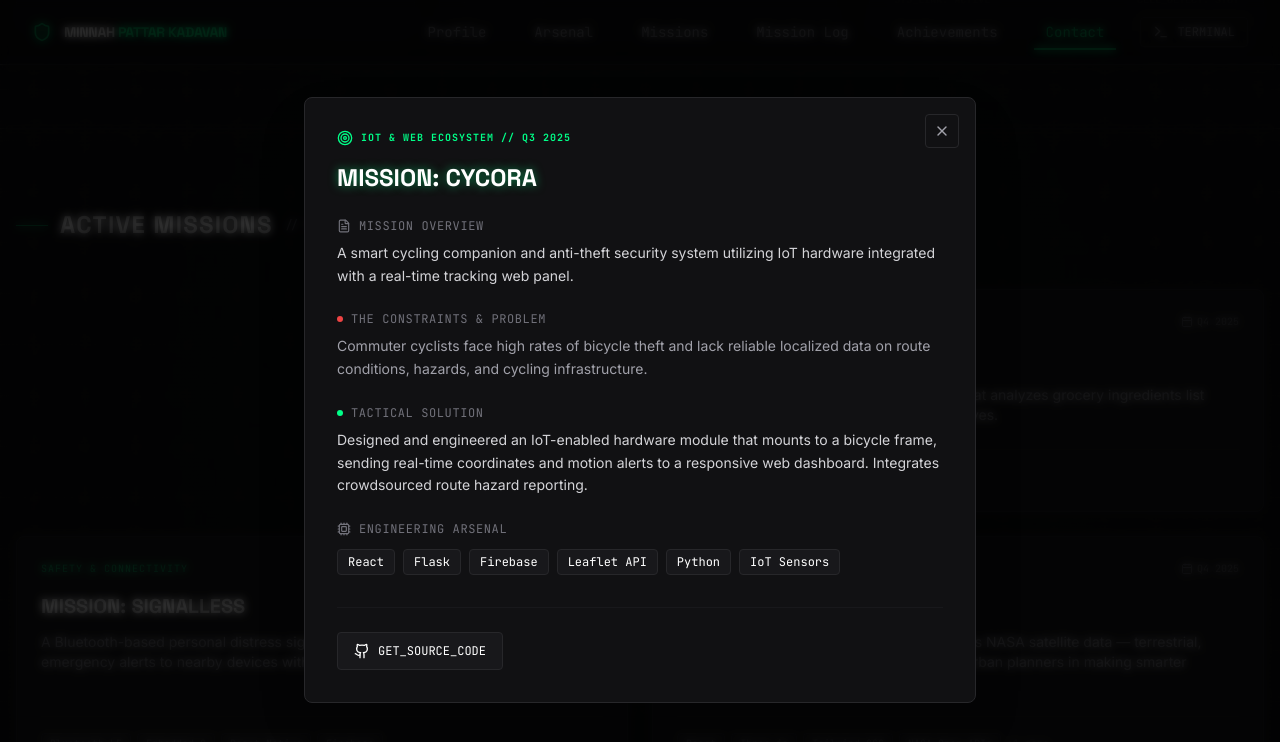
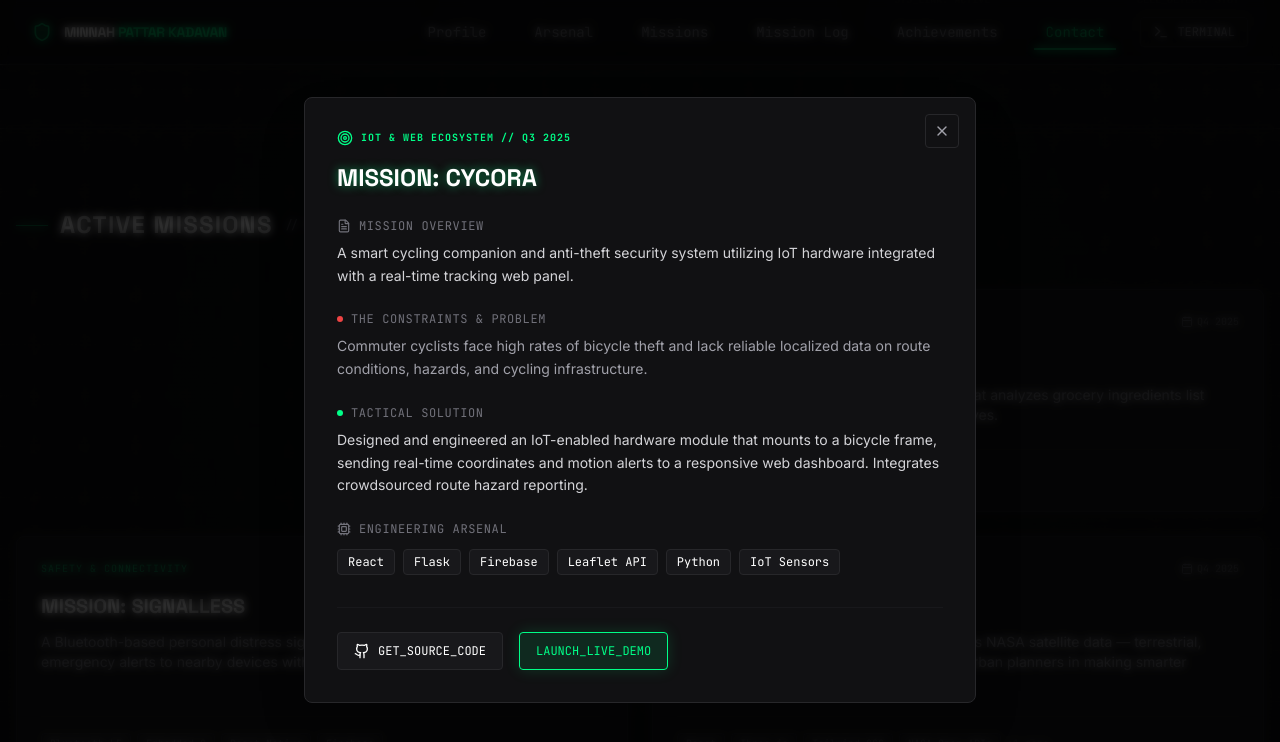
Before and after one commit to minnahdev/The-Minnah, a React (Vite) app: page / in a window 1280 px wide. Both pictures are taken after a click on the element 322 px from the left and 2834 px from the top of the page. Shown: the part 2434-3176 px from the top of the page. Built offline with nearby package versions, Linux system fonts and the light colour scheme.

Commit message:
Add Cycora live demo link; restore conditional live demo button in modal

```diff
--- a/src/components/Missions.jsx
+++ b/src/components/Missions.jsx
@@ -20,6 +20,7 @@ const missions = [
     solution: "Designed and engineered an IoT-enabled hardware module that mounts to a bicycle frame, sending real-time coordinates and motion alerts to a responsive web dashboard. Integrates crowdsourced route hazard reporting.",
     tech: ["React", "Flask", "Firebase", "Leaflet API", "Python", "IoT Sensors"],
     github: "https://github.com/minnahdev/cycora",
+    live: "https://kalyanir2807-blip.github.io/tink-her-hack-temp/#login",
 
   },
   {
@@ -233,6 +234,17 @@ export default function Missions() {
                     </span>
                   )}
 
+                  {/* Live Demo — only shown when a link exists */}
+                  {selectedMission.live && (
+                    <a
+                      href={selectedMission.live}
+                      target="_blank"
+                      rel="noreferrer"
+                      className="flex items-center space-x-2 bg-accent/10 border border-accent hover:bg-accent hover:text-black text-accent px-4 py-2.5 rounded transition-all duration-200 border-glow-accent"
+                    >
+                      <span>LAUNCH_LIVE_DEMO</span>
+                    </a>
+                  )}
 
                 </div>
               </motion.div>
```
